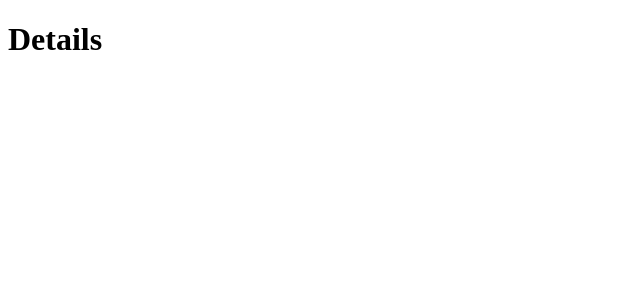
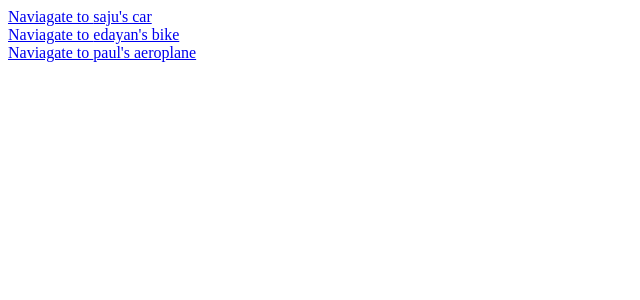
Before and after one commit to edayan/next-youtube-app, a Next.js app: page /Details in a window 1280 px wide. Shown: the top 300 px of the page, without its empty margins (0-640 px from the left). Built offline with nearby package versions, Linux system fonts and the light colour scheme.

Commit message:
adding containers for easier testing

```diff
--- /dev/null
+++ b/src/containers/Homepage.js
@@ -0,0 +1,3 @@
+export default function HomePage() {
+return <h1>Hello</h1>
+}
--- a/src/pages/Details.js
+++ b/src/pages/Details.js
@@ -1,3 +1,19 @@
+import Link from 'next/link'
+
 export default function Details() {
-return<h1>Details</h1>
+
+    const people = [{v: 'car', name: 'saju'},
+        {v: 'bike', name: 'edayan',},
+        {v: 'aeroplane', name: 'paul'}];
+    return (<div>
+        {people.map(person => {
+            return (
+                <div>
+                    <Link as={`${person.v}/${person.name}`} href="/[vehicle]/[person]">
+                        <a>Naviagate to {`${person.name}'s ${person.v}`}</a>
+                    </Link>
+                </div>)
+        })}
+
+    </div>)
 }
--- /dev/null
+++ b/src/pages/Homepage.js
@@ -0,0 +1,2 @@
+import HomePage from "../containers/Homepage";
+export default HomePage;
--- a/src/pages/index.js
+++ b/src/pages/index.js
@@ -1,3 +1,3 @@
-export default function Index() {
-return <h1>Index page</h1>
-}
+import HomePage from '../containers/Homepage'
+
+export default HomePage;
```
Also changed, not shown: src/containers/Containers.js (deleted).
